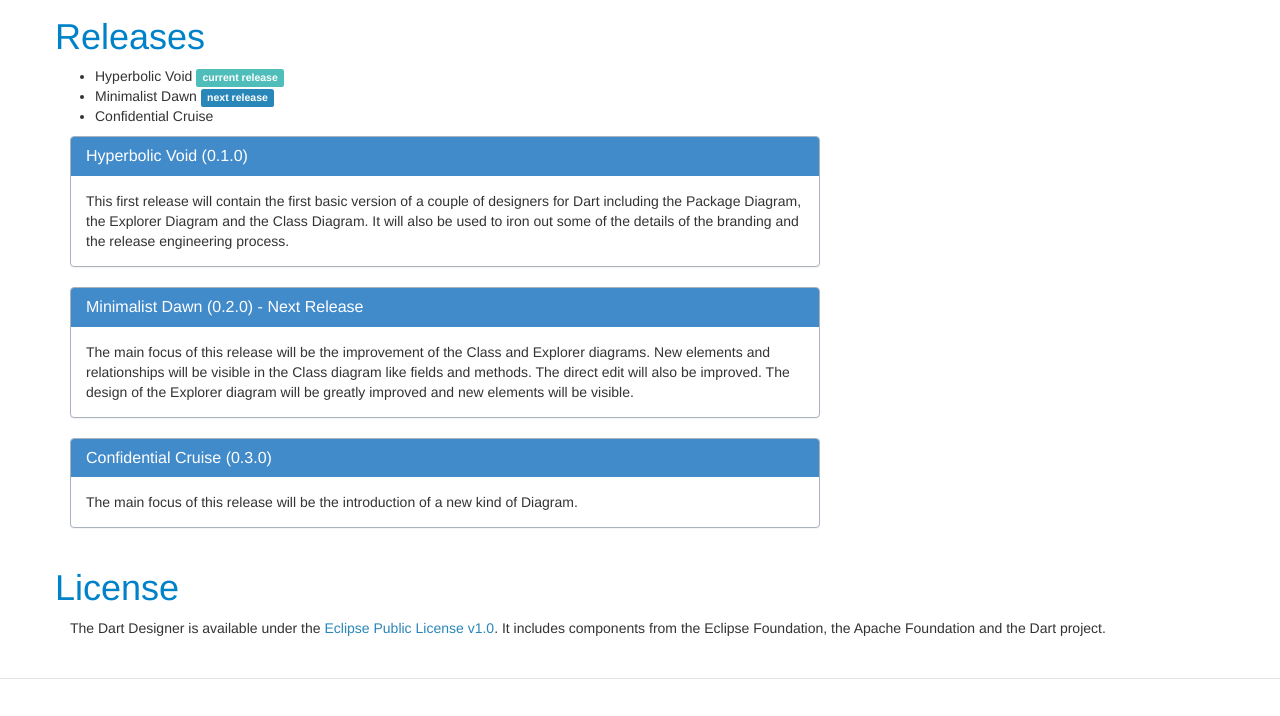
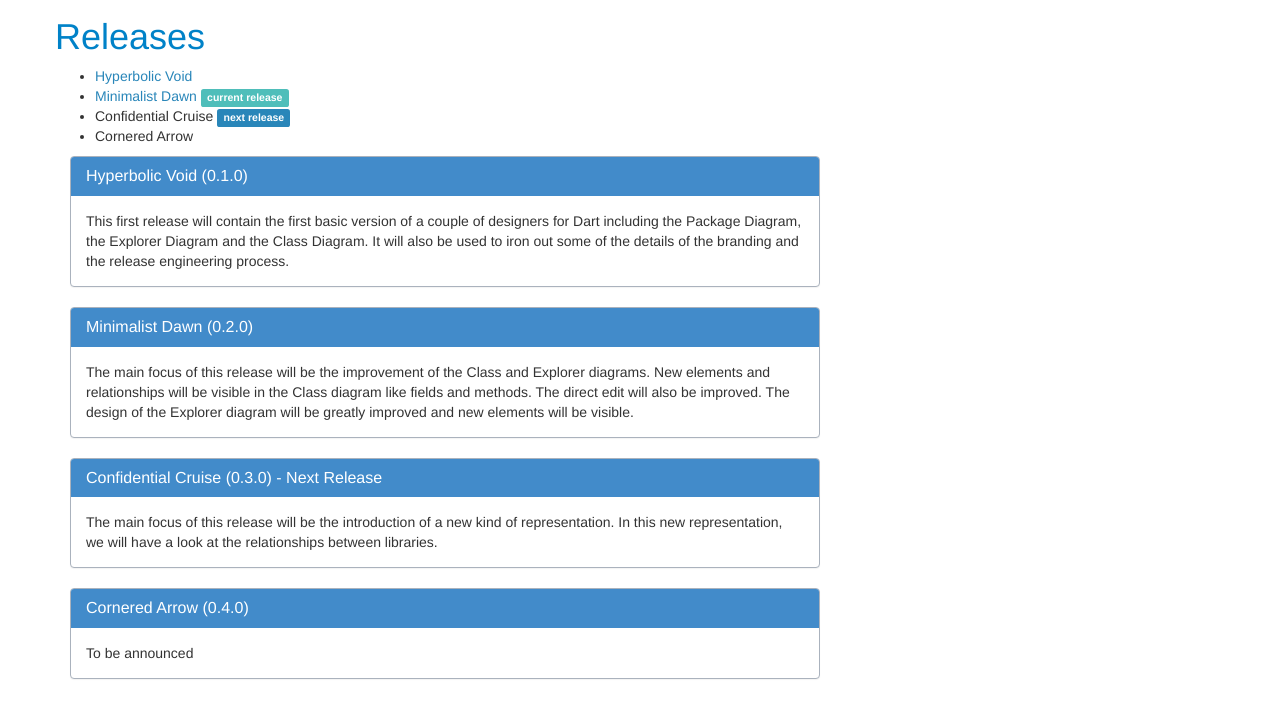
Before and after one commit to dartdesigner/dartdesigner.github.io, a website: page index.html in a window 1280 px wide. Shown: the part 2741-3457 px from the top of the page. Drawn offline with Linux system fonts and the light colour scheme.

Commit message:
Updated version of the website for the new release.
Change-Id: I2edb8ac0bdd1addadfa68ef60edc1f6dd939af8a

```diff
--- a/index.html
+++ b/index.html
@@ -161,15 +161,16 @@
         <div class="row">
           <h1>Releases</h1>
           <ul>
-            <li>Hyperbolic Void <span class="label label-info">current release</span></li>
-            <li>Minimalist Dawn <span class="label label-primary">next release</span></li>
-            <li>Confidential Cruise</li>
+            <li><a href="https://github.com/dartdesigner/Dart-Designer/releases/tag/v0.1.0">Hyperbolic Void</a></li>
+            <li><a href="https://github.com/dartdesigner/Dart-Designer/releases/tag/v0.2.0">Minimalist Dawn</a>  <span class="label label-info">current release</span></li>
+            <li>Confidential Cruise <span class="label label-primary">next release</span></li>
+            <li>Cornered Arrow</li>
           </ul>
 
           <div class="col-md-8">
             <div class="panel panel-primary">
               <div class="panel-heading">
-                <h3 class="panel-title">Hyperbolic Void (0.1.0)</h3>
+                <h3 class="panel-title"><a href="https://github.com/dartdesigner/Dart-Designer/releases/tag/v0.1.0">Hyperbolic Void (0.1.0)</a></h3>
               </div>
               <div class="panel-body">
                 This first release will contain the first basic version of a couple of designers for Dart including the Package Diagram, the Explorer Diagram and the Class Diagram. It will also be used to iron out some of the details of the branding and the release engineering process.
@@ -180,7 +181,7 @@
           <div class="col-md-8">
             <div class="panel panel-primary">
               <div class="panel-heading">
-                <h3 class="panel-title">Minimalist Dawn (0.2.0) - Next Release</h3>
+                <h3 class="panel-title"><a href="https://github.com/dartdesigner/Dart-Designer/releases/tag/v0.2.0">Minimalist Dawn (0.2.0)</a></h3>
               </div>
               <div class="panel-body">
                 The main focus of this release will be the improvement of the Class and Explorer diagrams. New elements and relationships will be visible in the Class diagram like fields and methods. The direct edit will also be improved. The design of the Explorer diagram will be greatly improved and new elements will be visible.
@@ -191,10 +192,21 @@
           <div class="col-md-8">
             <div class="panel panel-primary">
               <div class="panel-heading">
-                <h3 class="panel-title">Confidential Cruise (0.3.0)</h3>
+                <h3 class="panel-title">Confidential Cruise (0.3.0) - Next Release</h3>
               </div>
               <div class="panel-body">
-                The main focus of this release will be the introduction of a new kind of Diagram.
+                The main focus of this release will be the introduction of a new kind of representation. In this new representation, we will have a look at the relationships between libraries.
+              </div>
+            </div>
+          </div>
+
+          <div class="col-md-8">
+            <div class="panel panel-primary">
+              <div class="panel-heading">
+                <h3 class="panel-title">Cornered Arrow (0.4.0)</h3>
+              </div>
+              <div class="panel-body">
+                To be announced
               </div>
             </div>
           </div>
```
